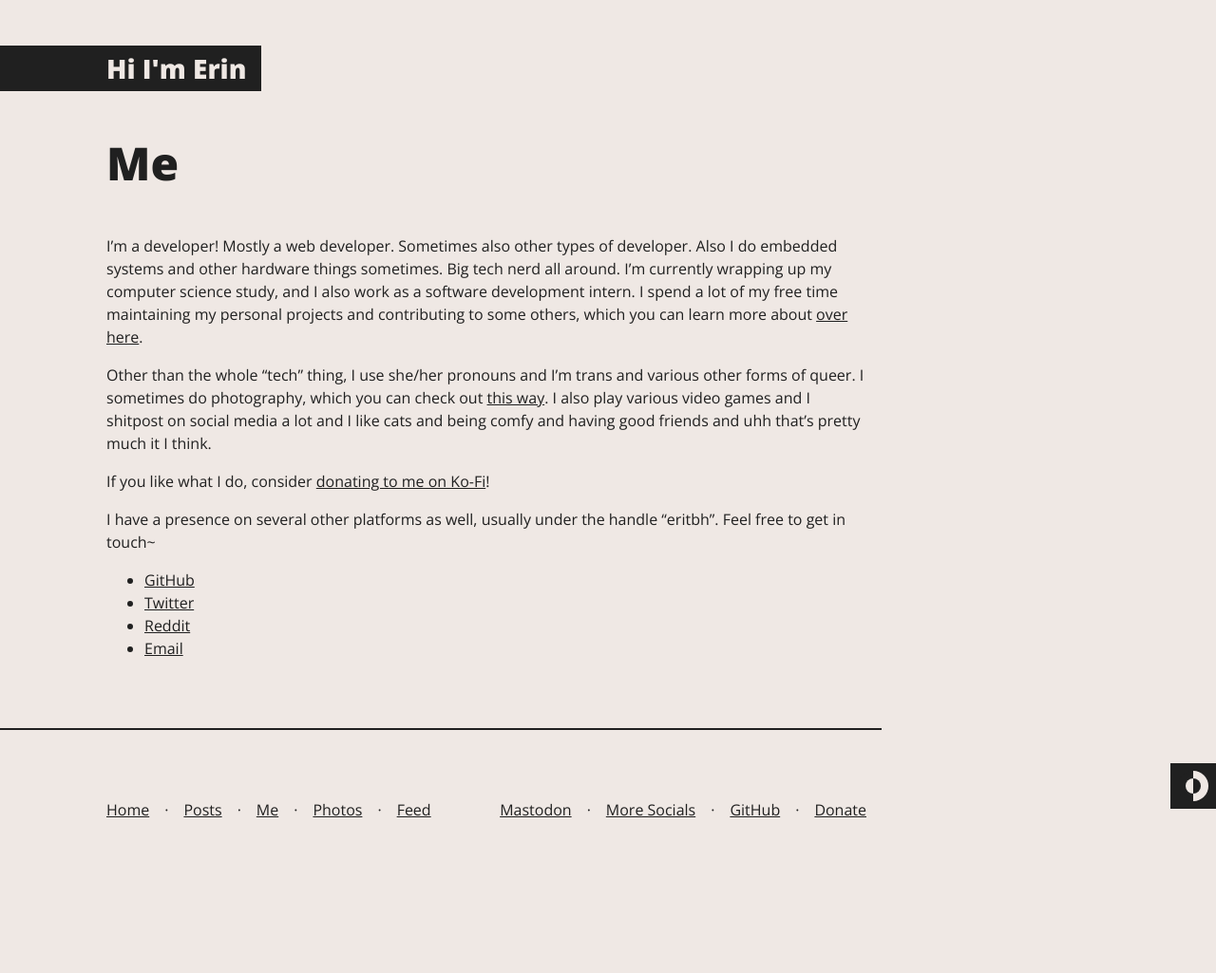
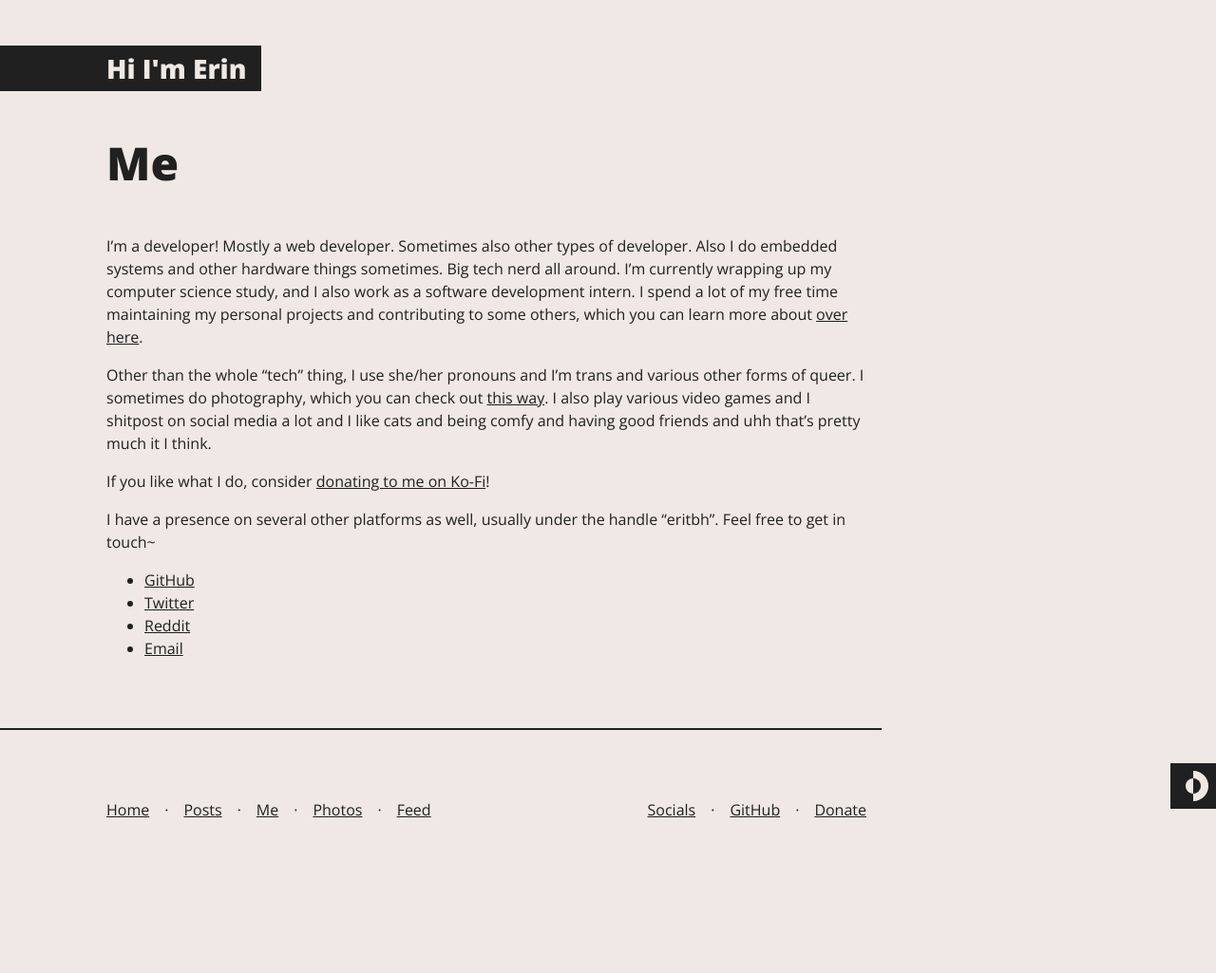
Before and after one commit to eritbh/eritbh.github.io, a Jekyll site: the page built from erin.md, in a window 1280 px wide. Shown: the whole page at 95% size. Built offline with Jekyll 4.4.1, drawn with Linux system fonts in a browser that asks for light colours.

Commit message:
dont link to mastodon in footer either

```diff
--- a/_config.yml
+++ b/_config.yml
@@ -3,10 +3,7 @@ description: Things too long or boring for Twitter
 author: eritbh
 
 footer_links:
-- name: Mastodon
-  url: https://tech.lgbt/@eritbh
-  rel: me
-- name: More Socials
+- name: Socials
   url: /erin/#socials
 - name: GitHub
   url: https://github.com/eritbh
```
